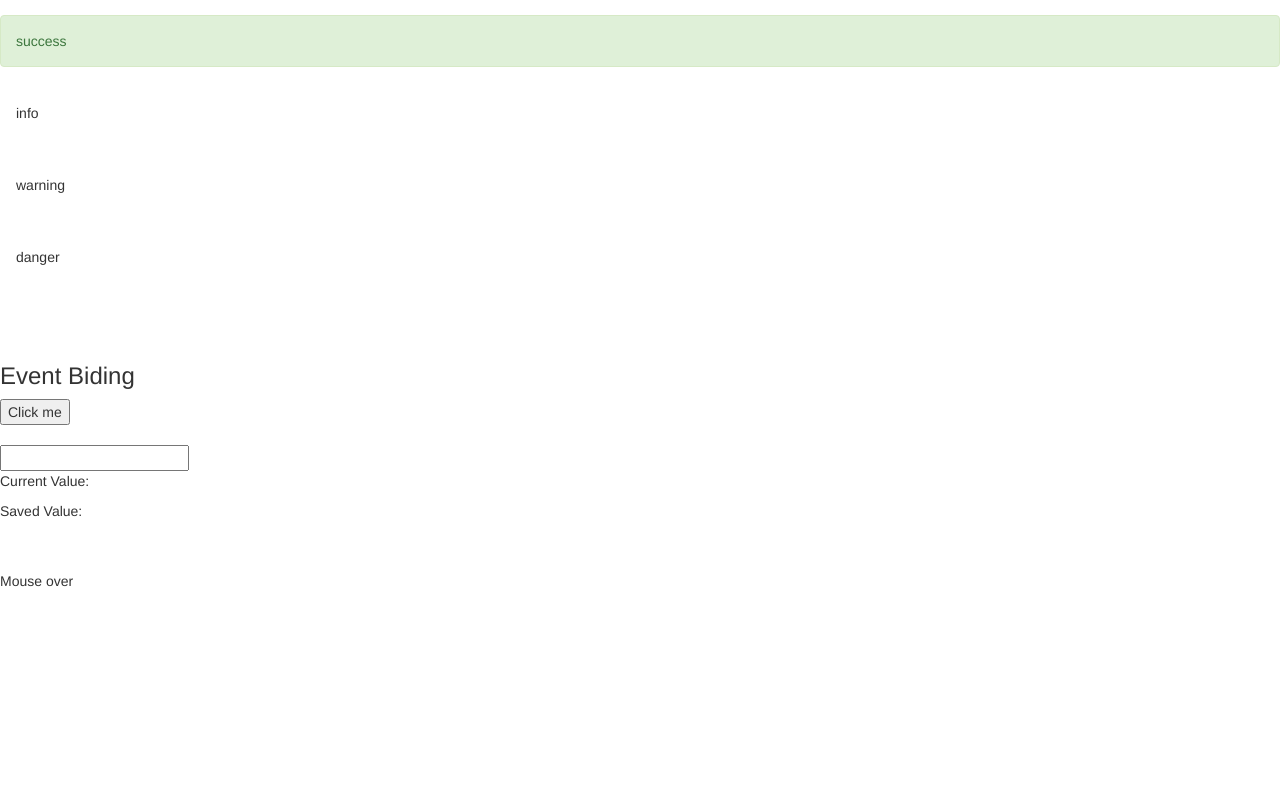
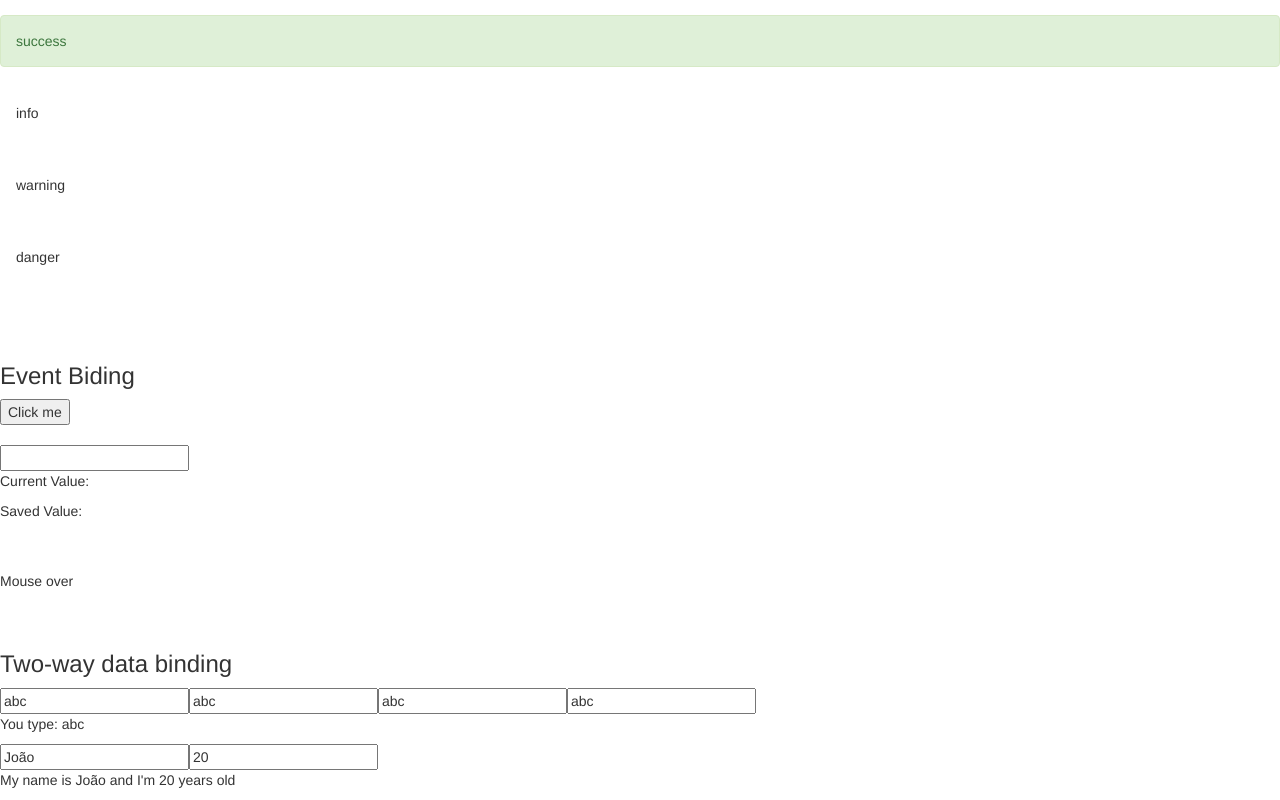
Before and after one commit to ifnazar/curso-angular4, an Angular app in the folder data-binding/: page / in a window 1280 px wide. Shown: the part 370-1170 px from the top of the page. Before the commit the page ends 981 px from the top, so only its background shows below. Built offline with nearby package versions, Linux system fonts and the light colour scheme.

Commit message:
Two-way data binding

```diff
--- /dev/null
+++ b/data-binding/src/app/data-binding/data-binding-two-way-binding/data-binding-two-way-binding.component.html
@@ -0,0 +1,31 @@
+<section class="two-way-binding">
+  <article>
+    <h3>Two-way data binding</h3>
+    <div>
+      <input type="text"
+             [value]="name"
+             (input)="name = $event.target.value"
+      />
+
+      <input type="text"
+             [ngModel]="name"
+             (ngModelChange)="name = $event"
+      />
+
+      <input type="text" [(ngModel)]="name">
+
+      <input type="text" bindon-ngModel="name">
+
+      <p>You type: {{ name }}</p>
+
+      <div>
+        <input type="text" [(ngModel)]="person.name">
+        <input type="text" [(ngModel)]="person.age">
+
+        <p>My name is {{person.name }} and I'm {{person.age}} years old</p>
+
+      </div>
+
+    </div>
+  </article>
+</section>
--- /dev/null
+++ b/data-binding/src/app/data-binding/data-binding-two-way-binding/data-binding-two-way-binding.component.ts
@@ -0,0 +1,23 @@
+import {Component, OnInit} from '@angular/core';
+
+@Component({
+  selector: 'app-data-binding-two-way-binding',
+  templateUrl: './data-binding-two-way-binding.component.html',
+  styleUrls: ['./data-binding-two-way-binding.component.css']
+})
+export class DataBindingTwoWayBindingComponent implements OnInit {
+
+  constructor() {
+  }
+
+  name: string = 'abc';
+
+  person: any = {
+    name: 'João',
+    age: 20
+  };
+
+  ngOnInit() {
+  }
+
+}
--- a/data-binding/src/app/data-binding/data-binding.component.html
+++ b/data-binding/src/app/data-binding/data-binding.component.html
@@ -5,5 +5,7 @@
     <app-data-binding-class-style></app-data-binding-class-style>
     <br/>
     <app-data-binding-event></app-data-binding-event>
+    <br/>
+    <app-data-binding-two-way-binding></app-data-binding-two-way-binding>
   </article>
 </section>
```
Also changed, not shown: data-binding/src/app/app.module.ts (+6 -2 lines), data-binding/src/app/data-binding/data-binding-two-way-binding/data-binding-two-way-binding.component.css (added), 1 other file (tests, documents, lock files or other folders).
